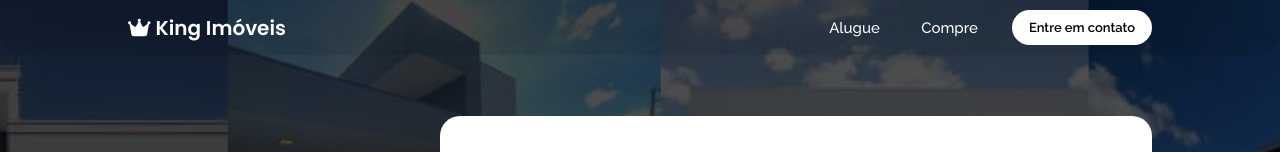
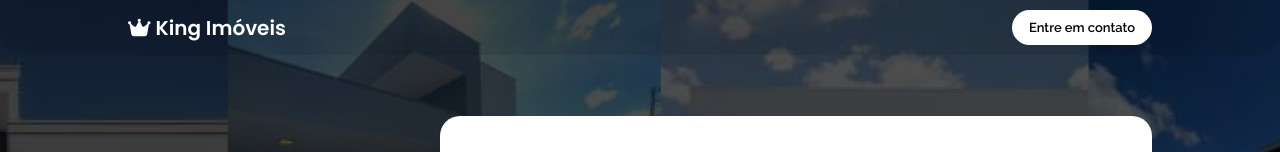
Before and after one commit to ingrydshirlley/freelance-imobiliaria, a plain HTML site: page index.html in a window 1280 px wide. Shown: the top 152 px of the page. Drawn offline with Linux system fonts and the light colour scheme; no server answers.

Commit message:
removi o alugue e o compre do menu

```diff
--- a/index.html
+++ b/index.html
@@ -18,8 +18,6 @@
             </div>
 
             <nav class="menu">
-                <a>Alugue</a>
-                <a>Compre</a>
                 <a class="contact">Entre em contato</a>
             </nav>
         </div>
--- a/style.css
+++ b/style.css
@@ -71,15 +71,6 @@ header .top-header nav a:hover {
     font-size: 16px;
 }
 
-header .top-header nav a {
-    width: 65px;
-    align-items: center;
-    display: flex;
-    justify-content: center;
-    height: 30px;
-    transition: all .2s linear;
-}
-
 header .top-header nav .contact {
     background-color: white;
     color: black;
```
